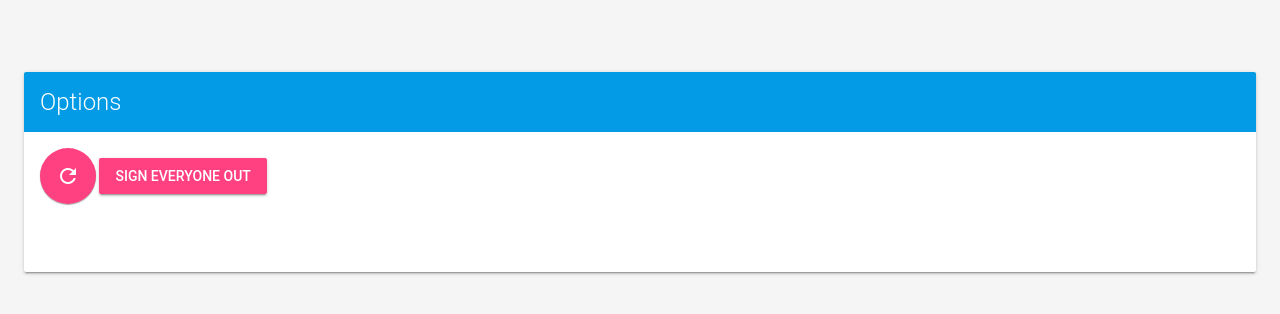
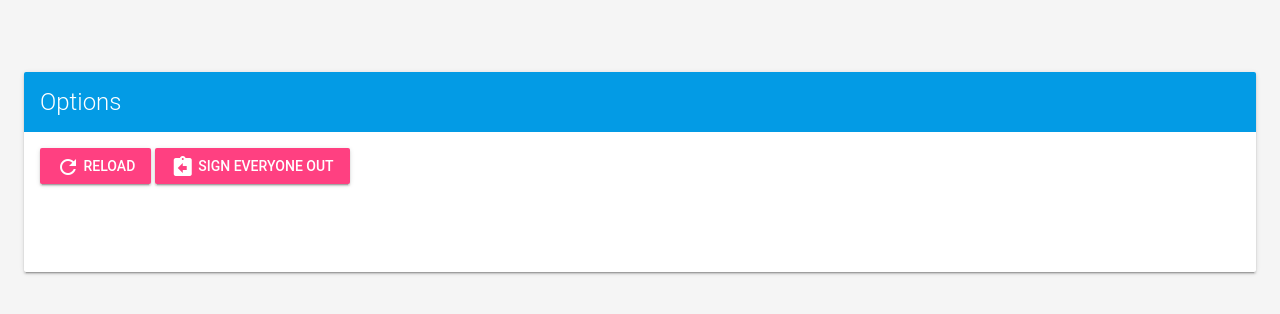
Before and after one commit to Team973/greybots-signin, an Electron app: page app/data/index.html in a window 1280 px wide. Drawn offline with nearby package versions, Linux system fonts and the light colour scheme; no server answers.

Commit message:
Fix sign everyone out, docstring, and match button style

```diff
--- a/app/data/firebase.js
+++ b/app/data/firebase.js
@@ -60,7 +60,7 @@ function writeUserAttendance(userId) {
  * Signs all signed in users out in the database
  */
 function signEveryoneOut() {
-  mainDB.on('value', (snapshot) => {
+  mainDB.once('value', (snapshot) => {
     Object.keys(snapshot.val()).forEach((key) => {
       const user = mainDB.child(key);
       const userAttendance = user.child(datetime.date());
@@ -100,7 +100,7 @@ function btnColorChange(snapshot) {
  * Creates a button for the user information provided
  * @param {string} userId - The hyphenated full name of the user
  * @param {string} title - The unhyphenated full name of the user
- * @returns {div} - The div for the grid with all the buttons
+ * @returns {HTMLDivElement} grid - The div for the grid with all the buttons
  */
 function createUserElement(userId, title) {
   // Create the DOM element from the HTML.
--- a/app/data/index.html
+++ b/app/data/index.html
@@ -36,10 +36,12 @@
             <h2 class="mdl-card__title-text">Options</h2>
           </div>
           <div class="mdl-card__supporting-text mdl-color-text--grey-600">
-            <button class="mdl-button mdl-js-button mdl-button--fab mdl-js-ripple-effect mdl-button--colored" onclick="location.reload();">
-               <i class="material-icons">refresh</i>
+            <button class="mdl-button mdl-js-button mdl-button--raised mdl-js-ripple-effect mdl-button--accent" onclick="location.reload();">
+               <i class="material-icons">refresh</i> Reload
             </button>
-            <button class="mdl-button mdl-js-button mdl-button--raised mdl-js-ripple-effect mdl-button--accent" onclick="signEveryoneOut()">Sign everyone out</button>
+            <button class="mdl-button mdl-js-button mdl-button--raised mdl-js-ripple-effect mdl-button--accent" onclick="signEveryoneOut()">
+              <i class="material-icons">assignment_return</i> Sign everyone out
+            </button>
           </div>
         </div>
 
```
